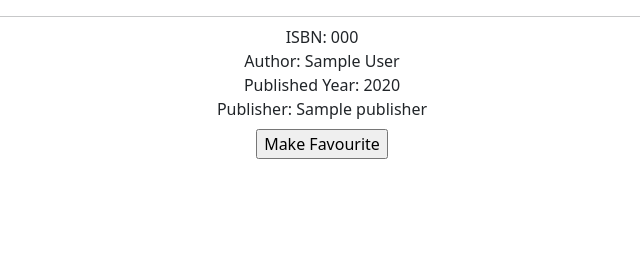
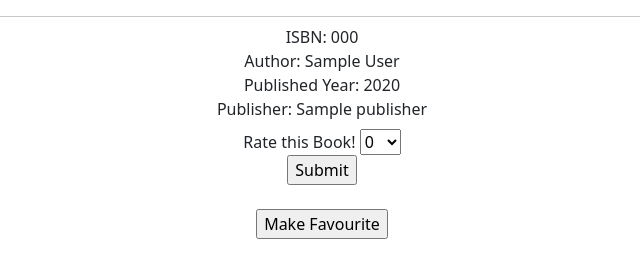
Before and after one commit to Zishan-Rahman/Ctrl_Intelligence, a Django app: template bookclub/templates/book_profile.html in a window 1280 px wide. Shown: the part 134-412 px from the top of the page, without its empty margins (318-958 px from the left). Run offline with Django 3.2, Linux system fonts and the light colour scheme; the template is opened without the code that fills it: most values are stand-ins (such as "Sample title", 1, 10 or a date in 2020); some libraries are stand-ins or nearby versions.

Commit message:
Add ability to rate a book between 0-10

```diff
--- a/bookclub/models.py
+++ b/bookclub/models.py
@@ -264,14 +264,14 @@ class Application(models.Model):
 class Rating(models.Model):
     """A model for the book ratings"""
     user = models.ForeignKey(User, blank=True, null=True, on_delete=models.CASCADE)
-    isbn = models.CharField(max_length=12, blank=False)
+    book = models.ForeignKey(Book, blank=True, null=True, on_delete=models.CASCADE)
     rating = models.IntegerField(validators=[MinValueValidator(0), MaxValueValidator(10)], blank=False)
 
     def get_user(self):
         return self.user
 
-    def get_isbn(self):
-        return self.isbn
+    def get_book(self):
+        return self.book
 
     def get_rating(self):
         return self.rating
--- a/bookclub/templates/book_profile.html
+++ b/bookclub/templates/book_profile.html
@@ -18,16 +18,37 @@ p {
           <p class="book-pub-year">Published Year: {{ book.pub_year }}</p>
           <p class="book-publisher">Publisher: {{ book.publisher }}</p>
 
+          <form action="{% url 'update_ratings' book.id %}" method="post">
+            {% csrf_token %}
+            <label for="ratings">Rate this Book!</label>
+            <select name="ratings" id="ratings">
+              <option value=0>0</option>
+              <option value=1>1</option>
+              <option value=2>2</option>
+              <option value=3>3</option>
+              <option value=4>4</option>
+              <option value=5>5</option>
+              <option value=6>6</option>
+              <option value=7>7</option>
+              <option value=8>8</option>
+              <option value=9>9</option>
+              <option value=10>10</option>
+            </select>
+            <br>
+            <input type="submit" value="Submit">
+          </form>
+
+          <br>
+
           {% if book in request.user.favourite_books.all %}
-          <form action="{% url 'UnFavourite' book.id %}" method="get">
+          <form action="{% url 'Unfavourite' book.id %}" method="post">
             <input type="submit" value="Unfavourite">
           </form>
           {% else %}
-           <form action="{% url 'MakeFavourite' book.id %}" method="get">
+           <form action="{% url 'make_favourite' book.id %}" method="post">
             <input type="submit" value="Make Favourite">
           </form>
           {% endif %}
-
         </center>
       </div>
     </div>
--- a/system/urls.py
+++ b/system/urls.py
@@ -57,6 +57,7 @@ urlpatterns = [
     path('club_profile/<int:c_pk>/members/<int:u_pk>/demote', club_related_views.demote_organiser_to_member, name='demote_organiser_to_member'),
     path('club_profile/<int:c_pk>/edit/', club_related_views.ClubUpdateView.as_view(), name='edit_club'),
     path('favourites/', book_views.Favourites.as_view(), name='favourites'),
-    path('book_profile/<int:book_id>/favourite', book_views.MakeFavourite, name="MakeFavourite"),
-    path('book_profile/<int:book_id>/unfavourite', book_views.Unfavourite, name="UnFavourite"),
+    path('book_profile/<int:book_id>/favourite', book_views.make_favourite, name="make_favourite"),
+    path('book_profile/<int:book_id>/unfavourite', book_views.Unfavourite, name="Unfavourite"),
+    path('book_profile/<int:book_id>/rating', book_views.update_ratings, name="update_ratings"),
 ]
```
Also changed, not shown: bookclub/tests/fixtures/default_ratings.json (+2 -2 lines), bookclub/tests/models/test_ratings_model.py (+1 -14 lines), bookclub/tests/views/test_book_profile_view.py (+19 -0 lines), bookclub/views/book_views.py (+8 -2 lines), bookclub/migrations/0006_auto_20220307_1029.py (added).
